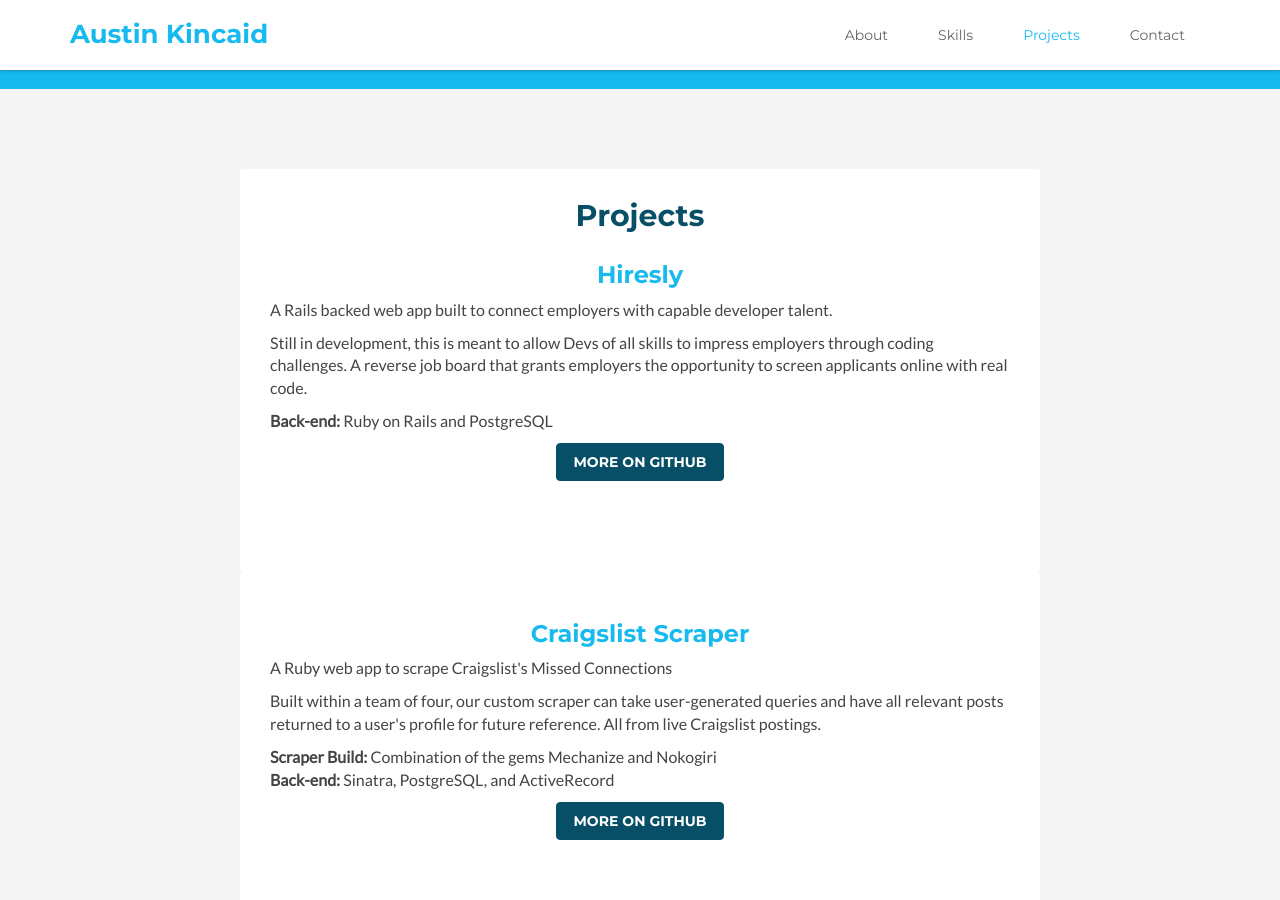
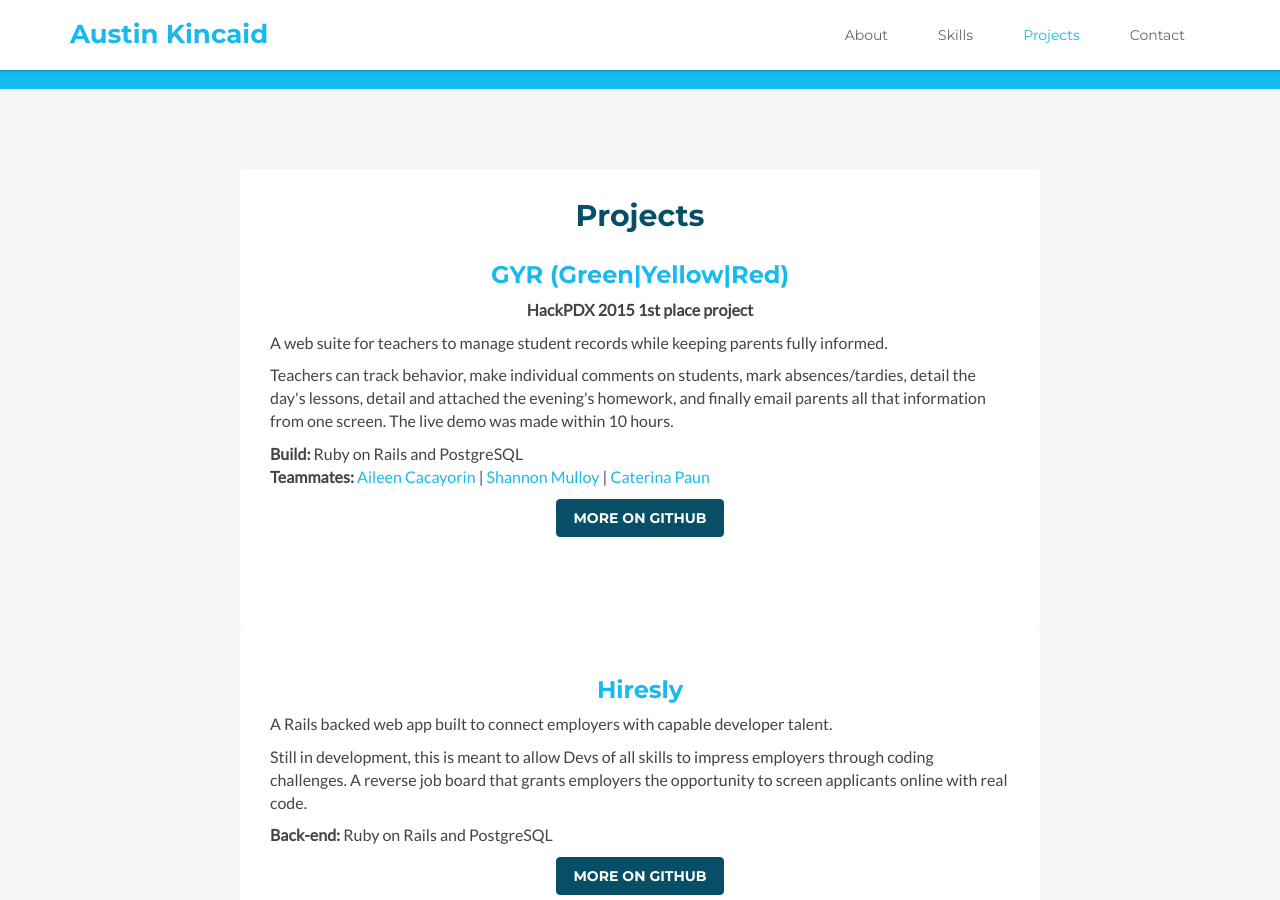
Before and after one commit to aceokay/aceokay.github.io, a Jekyll site: the page built from index.html, in a window 1280 px wide and 900 px high, scrolled down 1594 px. Built offline with Jekyll 4.4.1, drawn with Linux system fonts in a browser that asks for light colours.

Commit message:
Add GYR project to portfolio

```diff
--- a/_includes/projects.html
+++ b/_includes/projects.html
@@ -3,6 +3,28 @@
       <div class="container">
         <div class="docs-inner">
           <h2 class="title text-center">Projects</h2>
+          <div class="block">
+            <h3 class="sub-title text-center">GYR (Green|Yellow|Red)</h3>
+            <p class="text-center"><strong>HackPDX 2015 1st place project</strong></p>
+            <p>A web suite for teachers to manage student records while keeping parents fully informed.</p>
+            <p>Teachers can track behavior, make individual comments on students, mark absences/tardies, detail the day's lessons, detail and attached the evening's homework, and finally email parents all that information from one screen. The live demo was made within 10 hours.</p>
+            <ul class="list-unstyled">
+              <li><strong>Build:</strong> Ruby on Rails and PostgreSQL</li>
+              <li>
+                <strong>Teammates:</strong>
+                <a href="https://www.linkedin.com/in/acacayorin" target="_blank">Aileen Cacayorin</a> |
+                <a href="https://www.linkedin.com/in/smulloy21" target="_blank">Shannon Mulloy</a> |
+                <a href="https://www.linkedin.com/in/caterinapaun" target="_blank">Caterina Paun</a>
+              </li>
+            </ul>
+            <p class="text-center">
+              <a class="btn btn-cta-primary" href="https://github.com/Aileen-Cacayorin/HackPDX_projectGYR" target="_blank">More on GitHub</a>
+            </p>
+          </div><!--//block-->
+        </div><!--//docs-inner-->
+      </div><!--//container-->
+      <div class="container">
+        <div class="docs-inner">
           <div class="block">
             <h3 class="sub-title text-center">Hiresly</h3>
             <p>A Rails backed web app built to connect employers with capable developer talent.</p>
```
